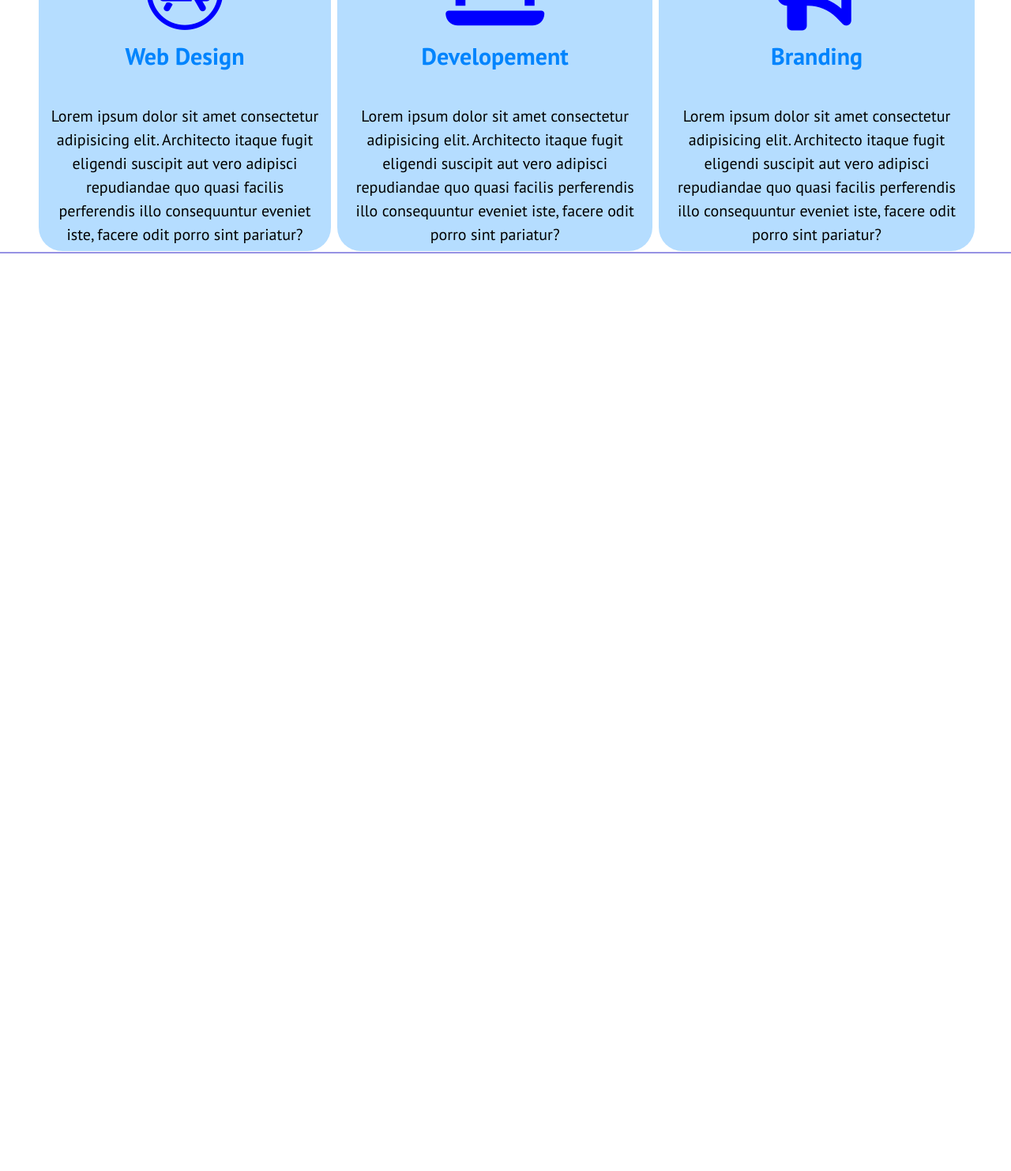
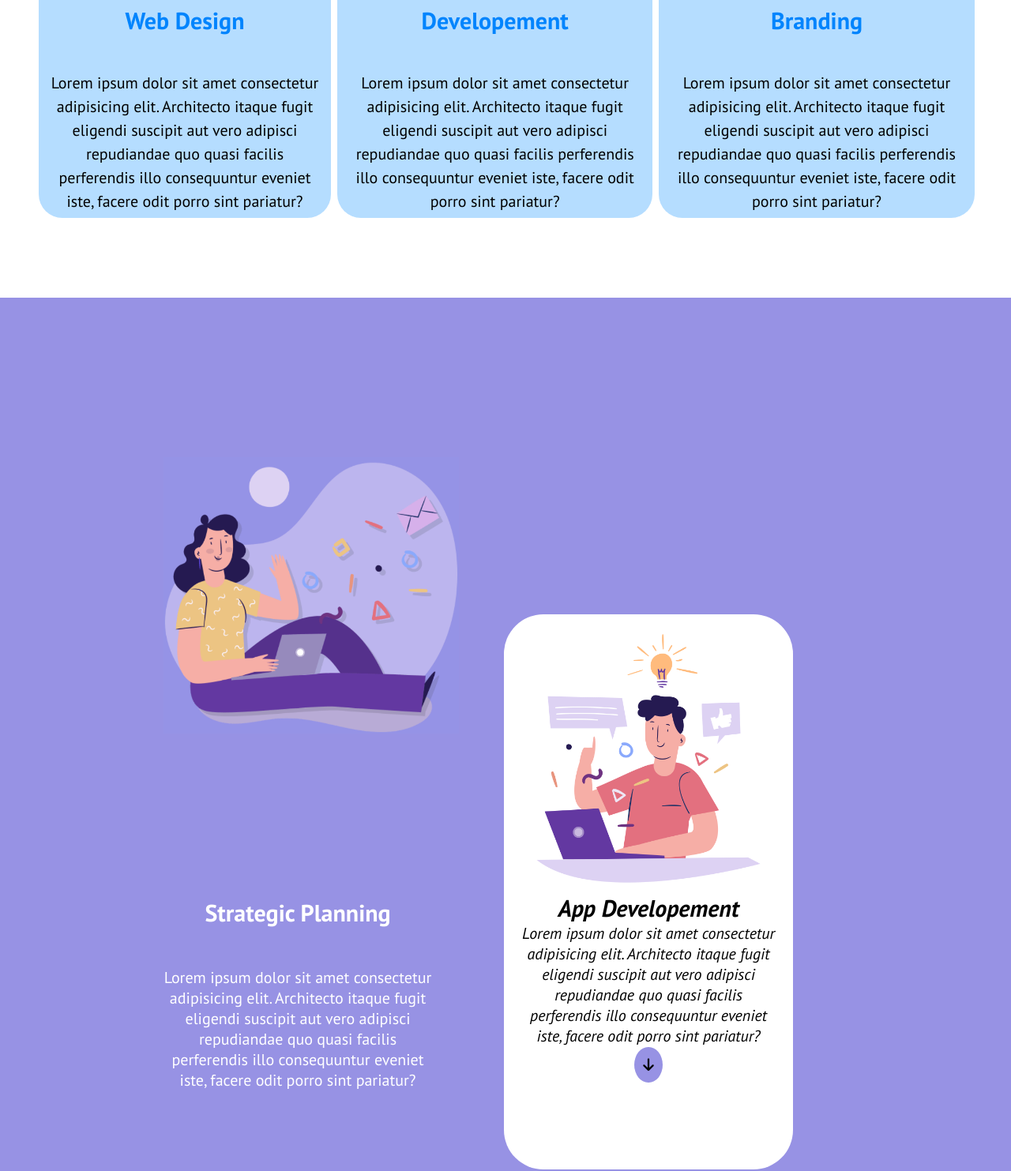
Before and after one commit to iTsGiuse/htmlcss-responsive-layout, a plain HTML site: page index.html in a window 1280 px wide. Shown: the part 702-2185 px from the top of the page at 79% size. Before the commit the page ends 1023 px from the top, so only its background shows below. Drawn offline with Linux system fonts and the light colour scheme.

Commit message:
push vor ticket

```diff
--- a/index.html
+++ b/index.html
@@ -45,7 +45,7 @@
                                 <h2 class="title-hero">Get a demo application</h2>
                             </div>
                             <div class="box-p">
-                                <p>Lorem ipsum dolor sit amet consectetur adipisicing elit. Architecto itaque fugit
+                                <p class="p-hero">Lorem ipsum dolor sit amet consectetur adipisicing elit. Architecto itaque fugit
                                     eligendi suscipit aut vero adipisci repudiandae quo quasi facilis perferendis illo
                                     consequuntur eveniet iste, facere odit porro sint pariatur?
                                 </p>
@@ -66,7 +66,7 @@
                            <h2 class="title-hero">Clean Code</h2>
                         </div>
                         <div class="box">
-                            <p>Lorem ipsum dolor sit amet consectetur adipisicing elit. Architecto itaque fugit
+                            <p class="p-hero">Lorem ipsum dolor sit amet consectetur adipisicing elit. Architecto itaque fugit
                                 eligendi suscipit aut vero adipisci repudiandae quo quasi facilis perferendis illo
                                 consequuntur eveniet iste, facere odit porro sint pariatur?
                             </p>
@@ -82,7 +82,7 @@
                            <h2 class="title-hero">Web Design</h2>
                         </div>
                         <div class="box">
-                            <p>Lorem ipsum dolor sit amet consectetur adipisicing elit. Architecto itaque fugit
+                            <p class="p-hero">Lorem ipsum dolor sit amet consectetur adipisicing elit. Architecto itaque fugit
                                 eligendi suscipit aut vero adipisci repudiandae quo quasi facilis perferendis illo
                                 consequuntur eveniet iste, facere odit porro sint pariatur?
                             </p>
@@ -96,7 +96,7 @@
                            <h2 class="title-hero">Developement</h2>
                         </div>
                         <div class="box">
-                            <p>Lorem ipsum dolor sit amet consectetur adipisicing elit. Architecto itaque fugit
+                            <p class="p-hero">Lorem ipsum dolor sit amet consectetur adipisicing elit. Architecto itaque fugit
                                 eligendi suscipit aut vero adipisci repudiandae quo quasi facilis perferendis illo
                                 consequuntur eveniet iste, facere odit porro sint pariatur?
                             </p>
@@ -110,7 +110,7 @@
                            <h2 class="title-hero">Branding</h2>
                         </div>
                         <div class="box">
-                            <p>Lorem ipsum dolor sit amet consectetur adipisicing elit. Architecto itaque fugit
+                            <p class="p-hero">Lorem ipsum dolor sit amet consectetur adipisicing elit. Architecto itaque fugit
                                 eligendi suscipit aut vero adipisci repudiandae quo quasi facilis perferendis illo
                                 consequuntur eveniet iste, facere odit porro sint pariatur?
                             </p>
@@ -120,10 +120,42 @@
            </div>
         </section>
         <section id="info">
-            <div class="container">
+            <div class="container c-small">
                 <div class="row">
                     <div class="col">
-
+                        <div class="card">
+                            <div class="box">
+                                <img class="box-image-uno" src="./img/planning1.png" alt="">
+                            </div>
+                            <div class="box-t">
+                                <h2 class="title-info">Strategic Planning</h2>
+                            </div>
+                            <div class="box-p">
+                                <p>Lorem ipsum dolor sit amet consectetur adipisicing elit. Architecto itaque fugit
+                                    eligendi suscipit aut vero adipisci repudiandae quo quasi facilis perferendis illo
+                                    consequuntur eveniet iste, facere odit porro sint pariatur?
+                                </p>
+                            </div>
+                        </div>
+                    </div>
+                    <div class="col">
+                        <div class="card">
+                            <div class="box">
+                                <img class="box-image" src="./img/planning2.png" alt="">
+                            </div>
+                            <div class="box-t">
+                                <h2 class="title-due-info">App Developement</h2>
+                            </div>
+                            <div class="box-p">
+                                <p class="p-info">Lorem ipsum dolor sit amet consectetur adipisicing elit. Architecto itaque fugit
+                                    eligendi suscipit aut vero adipisci repudiandae quo quasi facilis perferendis illo
+                                    consequuntur eveniet iste, facere odit porro sint pariatur?
+                                </p>
+                            </div>
+                            <div class="box">
+                                <button class="btn btn-viola"><i class="fa-solid fa-arrow-down"></i></button>
+                            </div>
+                        </div>
                     </div>
                 </div>
             </div>
--- a/style.css
+++ b/style.css
@@ -24,7 +24,7 @@
 }
 
 .col{
-padding: 0 10px;
+    padding: 0 10px;
 }
 
 .btn {
@@ -33,6 +33,7 @@ padding: 0 10px;
     padding: 10px;
     cursor: pointer;
     font-size: 18px ;
+    text-align: center;
 }
 
 .btn-white {
@@ -44,6 +45,11 @@ padding: 0 10px;
 .btn-blue {
     background-color: #0084fd;
     color: white;
+}
+.btn-viola{
+    border-radius: 100%;
+    background-color: #9792e4;
+
 }
 
 ul, li{
@@ -94,15 +100,15 @@ header .box ul{
     margin-top: 50px;
 }
 #hero .col {
-    margin-top: 30px;
     background-color: #b5ddff;
+    width: calc(100%/3);
+    display: flex;
+    margin-top: 8px;
     margin-left: 8px;
-    width: calc(100%/3);
     border-radius: 30px;
-    display: flex;
 }
 
-#hero .box-t, .box-p, .box-button{
+#hero .box-t .box-p .box-button{
     margin-top: 40px;
     margin-bottom: 30px;
     margin-left: 20px;
@@ -117,7 +123,7 @@ header .box ul{
     font-size: 30px;
     margin-top: 10px;
 }
-#hero p{
+#hero, .p-hero{
     line-height: 1.5;
     font-size: 20px;
     margin-top: 40px;
@@ -157,5 +163,56 @@ header .box ul{
 /* INIZIO INFO */
 #info{
     background-color: #9792e4;
+    margin-top: 100px;
+    margin-bottom: 100px;
+
 }
+#info .row {
+    flex-wrap: nowrap;
+    margin-top: 200px;
+    margin-bottom: 200px;
+  }
+#info .col{
+    width: calc(100%/2);
+    display: block;
+    margin-right: 80px;
+    text-align: center;
+}
+
+
+#info .col:nth-child(1){
+    color: white ;
+    margin-bottom: 100px;
+    font-size: 20px;
+}
+#info .box-image-uno{
+    width: 110%;
+}
+
+#info .title-info{
+    margin-top: 200px;
+    margin-bottom: 50px;
+ }
+
+ #info .col:nth-last-child(1){
+    background-color: white;
+    font-style: italic;
+    font-size: 20px;
+    border-radius: 50px;
+    margin-top: 200px;
+    padding-left: 20px;
+    padding-right: 20px;
+    padding-top: 20px;
+}
+#info .card:nth-last-child(1) .box-p .box-t .box:nth-last-child(1){
+    margin-top: 100px ;
+ }
+#info .card:nth-last-child(1){
+    margin-bottom: px;
+}
+
+
+
+
+
 /* FINE INFO */
```
